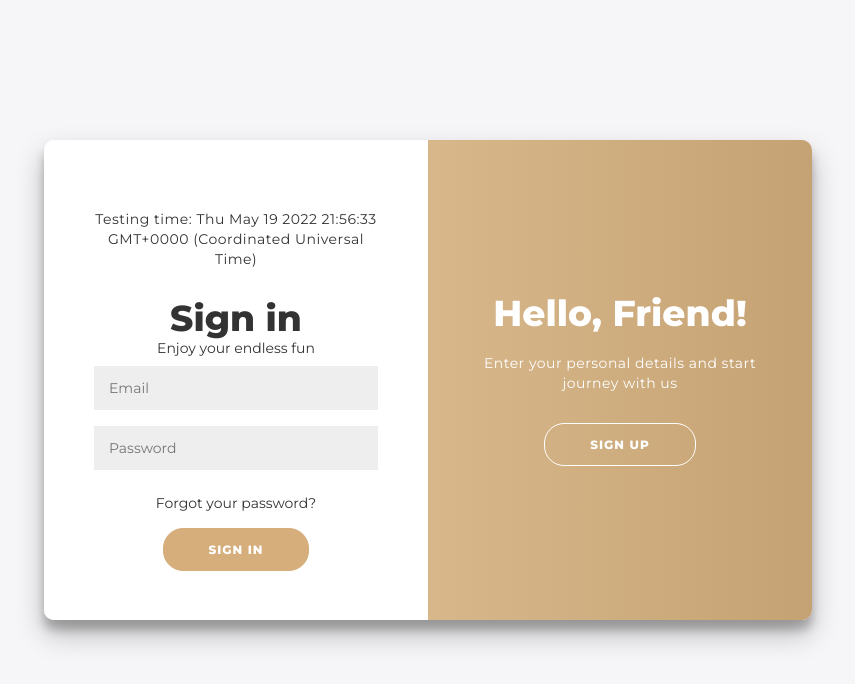
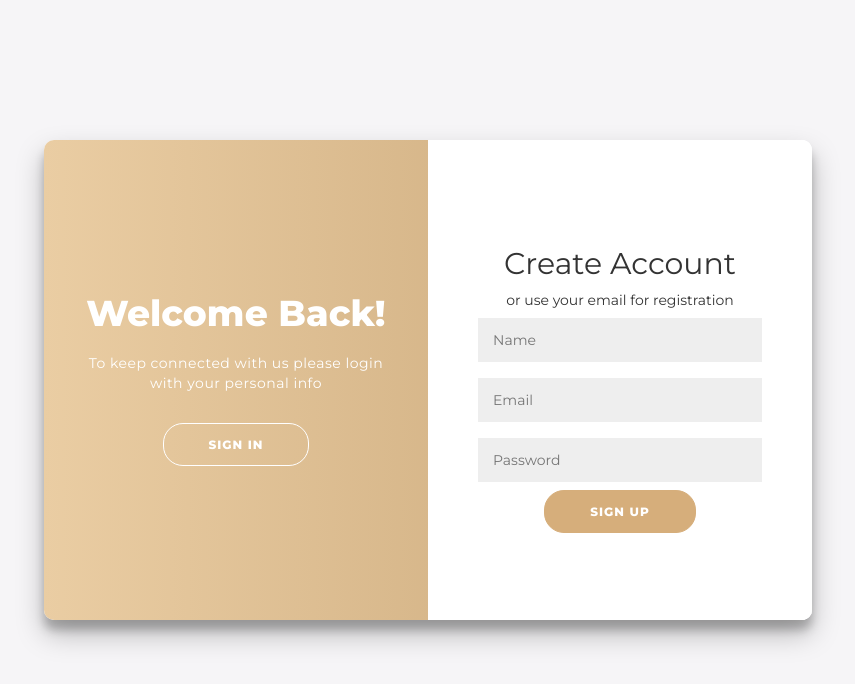
Before and after one commit to MagicDinosaur/chitchat, a React (Create React App) app in the folder frontend/: page /login in a window 1280 px wide. Both pictures are taken after a click on the button "SIGN UP". Shown: the top 684 px of the page, without its empty margins (212-1067 px from the left). Built offline with nearby package versions, Linux system fonts and the light colour scheme.

Commit message:
login/signup form

```diff
--- a/frontend/src/components/Login.js
+++ b/frontend/src/components/Login.js
@@ -4,34 +4,26 @@ import React, {Component, useState, useEffect, useRef} from 'react';
 import {connect} from 'react-redux';
 import {userPostFetch} from 'redux-actions';
 function Login(props) {
-  const [time, setTime] = useState((new Date()).toString());
-
-
-  useEffect(() => {
-    const intervalId = setInterval(() =>{setTime((new Date()).toString())}
-    , 1);
-    return () => clearInterval(intervalId);
-  }, []);
-
-
+  const [button, setButton] = useState(true);
   return (
   <div>
-    <div className="container" id="container">
-  {/*    Form dang ky /}
-  {/*<div className="form-container sign-up-container">*/}
-  {/*  <form action="#">*/}
-  {/*    <h1>Create Account</h1>*/}
-  {/*    <span>or use your email for registration</span>*/}
-  {/*    <input type="text" placeholder="Name" />*/}
-  {/*    <input type="email" placeholder="Email" />*/}
-  {/*    <input type="password" placeholder="Password" />*/}
-  {/*    <button>Sign Up</button>*/}
-  {/*  </form>*/}
-  {/*</div>*/}
 
+    <div className={button ? "container" : "container right-panel-active"} id="container">
+   {/*Form dang ky*/}
+  <div className="form-container sign-up-container">
+    <form action="#">
+      <h2>Create Account</h2>
+      <span>or use your email for registration</span>
+      <input type="text" placeholder="Name" />
+      <input type="email" placeholder="Email" />
+      <input type="password" placeholder="Password" />
+      <button >Sign Up</button>
+    </form>
+  </div>
+{/*Form dang nhap*/}
   <div className="form-container sign-in-container">
     <form action="#">
-      <p>Testing time: {time} </p>
+      {/*<p>Testing time: {time} </p>*/}
       <h1>Sign in</h1>
       <span>Enjoy your endless fun</span>
       <input type="email" placeholder="Email" />
@@ -41,18 +33,18 @@ function Login(props) {
     </form>
   </div>
 
-
+{/*form welcome*/}
   <div className="overlay-container">
     <div className="overlay">
       <div className="overlay-panel overlay-left">
         <h1>Welcome Back!</h1>
         <p>To keep connected with us please login with your personal info</p>
-        <button className="ghost" id="signIn">Sign In</button>
+        <button className="ghost" id="signIn" onClick={() => setButton(true)}>Sign In</button>
       </div>
       <div className="overlay-panel overlay-right">
         <h1>Hello, Friend!</h1>
         <p>Enter your personal details and start journey with us</p>
-        <button className="ghost" id="signUp">Sign Up</button>
+        <button className="ghost" id="signUp" onClick={() =>setButton(false)}>Sign Up</button>
       </div>
     </div>
   </div>
```
